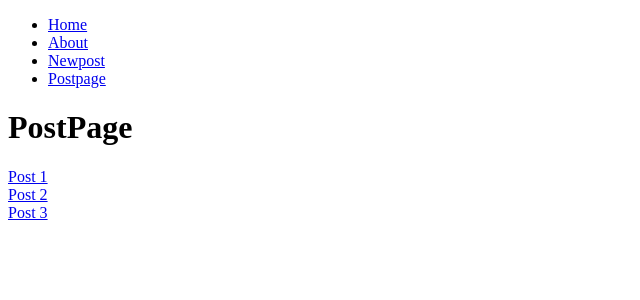
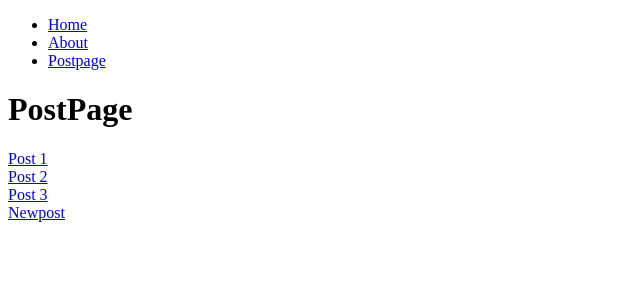
Before and after one commit to 8221117/socialmediaapp, a React (Create React App) app: page /postpage in a window 1280 px wide. Shown: the top 300 px of the page, without its empty margins (0-640 px from the left). Built offline with nearby package versions, Linux system fonts and the light colour scheme.

Commit message:
postpage/newpost => <Post/>

```diff
--- a/src/App.js
+++ b/src/App.js
@@ -20,9 +20,9 @@ function App() {
           <li>
             <Link to="/about">About</Link>
           </li>
-          <li>
+          {/*   <li>
             <Link to="/newpost">Newpost</Link>
-          </li>
+          </li> */}
           <li>
             <Link to="/postpage">Postpage</Link>
           </li>
@@ -32,9 +32,10 @@ function App() {
       <Routes>
         <Route path="/" element={<Home />} />
         <Route path="/about" element={<About />} />
-        <Route path="/newpost" element={<NewPost />} />
+        {/*  <Route path="/newpost" element={<NewPost />} /> */}
         <Route path="/postpage" element={<PostPage />} />
         <Route path="/postpage/:id" element={<Post />} />
+        <Route path="/postpage/newpost" element={<Post />} />
       </Routes>
 
       {/*   <Header />
--- a/src/PostPage.js
+++ b/src/PostPage.js
@@ -10,6 +10,8 @@ const PostPage = () => {
       <Link to="/postpage/2">Post 2</Link>
       <br />
       <Link to="/postpage/3">Post 3</Link>
+      <br></br>
+      <Link to="/postpage/newpost">Newpost</Link>
     </main>
   );
 };
```
